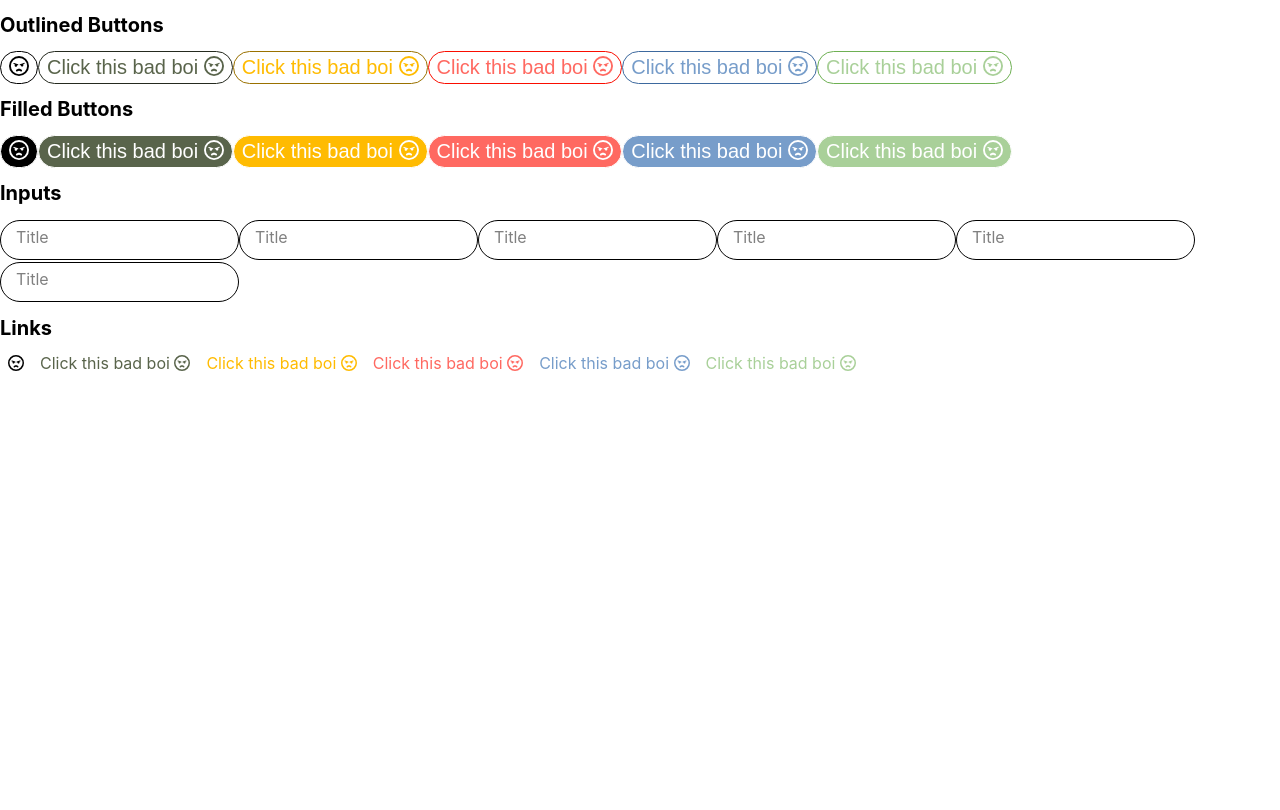
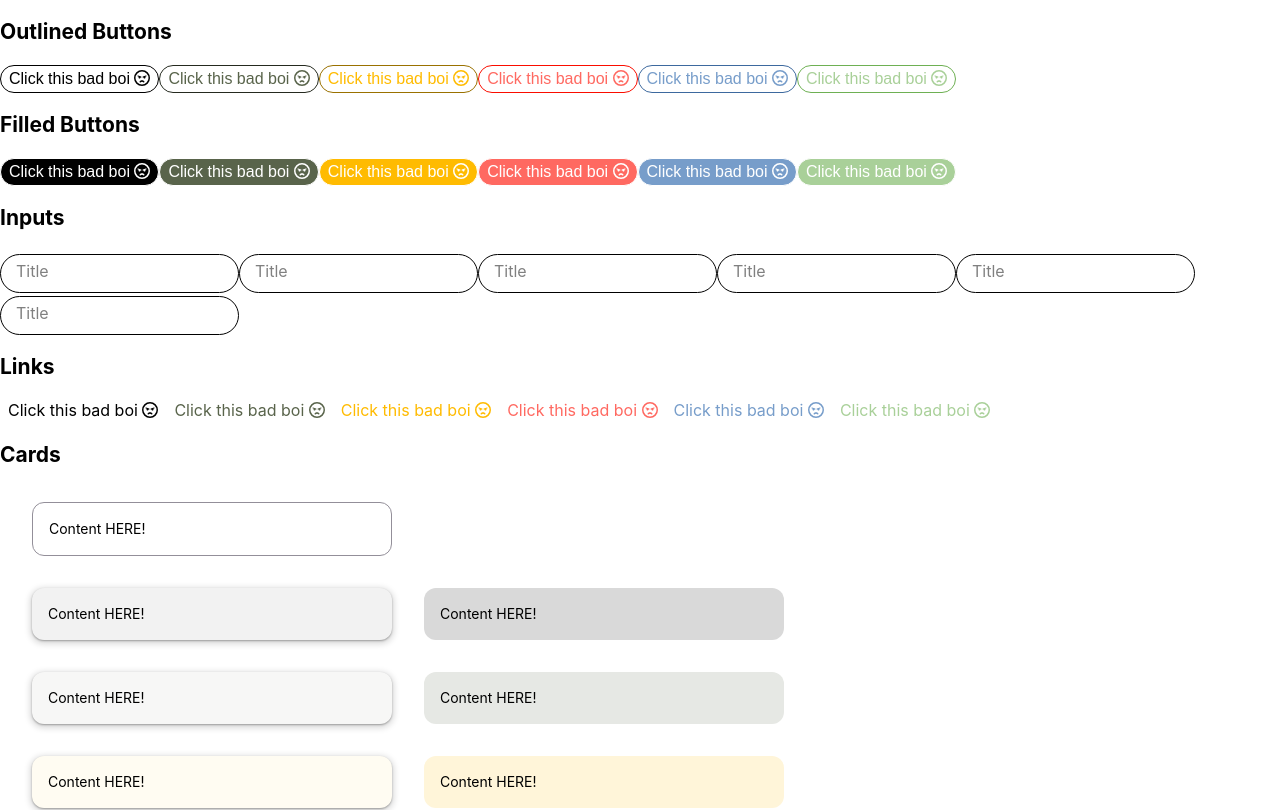
Before and after one commit to habiteam/habitea, a Next.js app: page /playground in a window 1280 px wide. Shown: the top 810 px of the page. Built offline with nearby package versions, Linux system fonts and the light colour scheme.

Commit message:
feat: card

```diff
--- a/common/components/Button/Button.module.scss
+++ b/common/components/Button/Button.module.scss
@@ -2,7 +2,7 @@
 
 .button {
   padding: 4px 8px;
-  font-size: 2rem;
+  font-size: 1.6rem;
   background: none;
   color: white;
   border: 1px solid;
--- /dev/null
+++ b/common/components/Card/Card.module.scss
@@ -0,0 +1,27 @@
+@import '../../../styles/colors.module.scss';
+
+.card {
+  width: 100%;
+  padding: 16px;
+  border-radius: 12px;
+  background-color: #fff;
+
+  &--outlined {
+    border: 1px solid #938f99;
+  }
+
+  &--elevated {
+    box-shadow: 0px 1px 2px rgba(0, 0, 0, 0.3),
+      0px 2px 6px 2px rgba(0, 0, 0, 0.15);
+  }
+
+  @each $name, $color in $colors-map {
+    &--color-#{$name}.card--elevated {
+      background-color: mix($color, #fff, 5%);
+    }
+
+    &--color-#{$name}.card--filled {
+      background-color: mix($color, #fff, 15%);
+    }
+  }
+}
--- /dev/null
+++ b/common/components/Card/Card.tsx
@@ -0,0 +1,15 @@
+import styles from './Card.module.scss';
+import { CardPropSchema } from './Card.schema';
+
+export default function Card(props: CardPropSchema) {
+  return (
+    <div
+      style={{ maxWidth: props.maxWidth ?? '100%' }}
+      className={`${styles.card} ${
+        styles[`card--${props.appearance ?? 'outlined'}`]
+      } ${styles[`card--color-${props.color ?? 'default'}`]}`}
+    >
+      {props.children}
+    </div>
+  );
+}
--- a/common/components/Link/Link.module.scss
+++ b/common/components/Link/Link.module.scss
@@ -1,22 +1,25 @@
 @import '../../../styles/colors.module.scss';
 
-@each $name, $color in $colors-map {
-  .link--#{$name} {
-    color: #{$color};
+.link {
   font-size: 1.6rem;
   padding: 4px 8px;
   border-radius: 24px;
   transition: all 400ms;
-
-    &:hover,
-    &:focus-visible {
-      background-color: mix($color, #fff, 15%);
-    }
 
   &:active,
   &:focus,
   &:focus-visible {
     border-radius: 8px;
   }
+
+  @each $name, $color in $colors-map {
+    &--#{$name} {
+      color: #{$color};
+
+      &:hover,
+      &:focus-visible {
+        background-color: mix($color, #fff, 15%);
       }
     }
+  }
+}
--- a/common/components/Link/Link.tsx
+++ b/common/components/Link/Link.tsx
@@ -5,7 +5,11 @@ import { LinkPropSchema } from './Link.schema';
 export default function Link(props: LinkPropSchema) {
   return (
     <NextLink href={props.href} legacyBehavior>
-      <a className={`${styles[`link--${props.color ?? 'default'}`]}`}>
+      <a
+        className={`${styles.link} ${
+          styles[`link--${props.color ?? 'default'}`]
+        }`}
+      >
         {props.children}
       </a>
     </NextLink>
--- a/pages/playground/index.tsx
+++ b/pages/playground/index.tsx
@@ -1,116 +1,93 @@
 import { faFaceAngry } from '@fortawesome/free-regular-svg-icons';
 import { FontAwesomeIcon } from '@fortawesome/react-fontawesome';
+import Head from 'next/head';
+import React from 'react';
 import Button from '../../common/components/Button/Button';
+import Card from '../../common/components/Card/Card';
 import Input from '../../common/components/Input/Input';
 import Link from '../../common/components/Link/Link';
+import { Color } from '../../common/constants/Color';
 
 export default function Playground() {
+  const colors: Color[] = [
+    'default',
+    'primary',
+    'warning',
+    'danger',
+    'info',
+    'success',
+  ];
+
   return (
     <>
+      <Head>
+        <title>Habitea - Playground</title>
+      </Head>
+
       <div>
-        <h1>Outlined Buttons</h1>
-        <Button fillType="outline">
-          <FontAwesomeIcon icon={faFaceAngry}></FontAwesomeIcon>
-        </Button>
-
-        <Button fillType="outline" color="primary">
+        <h2>Outlined Buttons</h2>
+        {colors.map((color, i) => (
+          <Button key={i} fillType="outline" color={color}>
             Click this bad boi&nbsp;
             <FontAwesomeIcon icon={faFaceAngry}></FontAwesomeIcon>
           </Button>
+        ))}
+      </div>
 
-        <Button fillType="outline" color="warning">
+      <div>
+        <h2>Filled Buttons</h2>
+        {colors.map((color, i) => (
+          <Button key={i} fillType="filled" color={color}>
             Click this bad boi&nbsp;
             <FontAwesomeIcon icon={faFaceAngry}></FontAwesomeIcon>
           </Button>
-
-        <Button fillType="outline" color="danger">
-          Click this bad boi&nbsp;
-          <FontAwesomeIcon icon={faFaceAngry}></FontAwesomeIcon>
-        </Button>
-
-        <Button fillType="outline" color="info">
-          Click this bad boi&nbsp;
-          <FontAwesomeIcon icon={faFaceAngry}></FontAwesomeIcon>
-        </Button>
-
-        <Button fillType="outline" color="success">
-          Click this bad boi&nbsp;
-          <FontAwesomeIcon icon={faFaceAngry}></FontAwesomeIcon>
-        </Button>
+        ))}
       </div>
 
       <div>
-        <h1>Filled Buttons</h1>
-        <Button fillType="filled">
-          <FontAwesomeIcon icon={faFaceAngry}></FontAwesomeIcon>
-        </Button>
-
-        <Button fillType="filled" color="primary">
-          Click this bad boi&nbsp;
-          <FontAwesomeIcon icon={faFaceAngry}></FontAwesomeIcon>
-        </Button>
-
-        <Button fillType="filled" color="warning">
-          Click this bad boi&nbsp;
-          <FontAwesomeIcon icon={faFaceAngry}></FontAwesomeIcon>
-        </Button>
-
-        <Button fillType="filled" color="danger">
-          Click this bad boi&nbsp;
-          <FontAwesomeIcon icon={faFaceAngry}></FontAwesomeIcon>
-        </Button>
-
-        <Button fillType="filled" color="info">
-          Click this bad boi&nbsp;
-          <FontAwesomeIcon icon={faFaceAngry}></FontAwesomeIcon>
-        </Button>
-
-        <Button fillType="filled" color="success">
-          Click this bad boi&nbsp;
-          <FontAwesomeIcon icon={faFaceAngry}></FontAwesomeIcon>
-        </Button>
+        <h2>Inputs</h2>
+        {colors.map((color, i) => (
+          <Input key={i} title="Title" id="id" color={color}></Input>
+        ))}
       </div>
 
       <div>
-        <h1>Inputs</h1>
-        <Input title="Title" id="id"></Input>
-        <Input title="Title" id="id" color="primary"></Input>
-        <Input title="Title" id="id" color="warning"></Input>
-        <Input title="Title" id="id" color="danger"></Input>
-        <Input title="Title" id="id" color="info"></Input>
-        <Input title="Title" id="id" color="success"></Input>
-      </div>
-
-      <div>
-        <h1>Links</h1>
-        <Link href="app">
-          <FontAwesomeIcon icon={faFaceAngry}></FontAwesomeIcon>
-        </Link>
-
-        <Link href="app" color="primary">
+        <h2>Links</h2>
+        {colors.map((color, i) => (
+          <Link key={i} href="app" color={color}>
             Click this bad boi&nbsp;
             <FontAwesomeIcon icon={faFaceAngry}></FontAwesomeIcon>
           </Link>
+        ))}
+      </div>
 
-        <Link href="app" color="warning">
-          Click this bad boi&nbsp;
-          <FontAwesomeIcon icon={faFaceAngry}></FontAwesomeIcon>
-        </Link>
+      <h2>Cards</h2>
+      <div
+        style={{
+          margin: '32px',
+        }}
+      >
+        <Card maxWidth="360px">Content HERE!</Card>
 
-        <Link href="app" color="danger">
-          Click this bad boi&nbsp;
-          <FontAwesomeIcon icon={faFaceAngry}></FontAwesomeIcon>
-        </Link>
+        {colors.map((color, i) => (
+          <div
+            key={i}
+            style={{
+              marginTop: '32px',
+              display: 'flex',
+              flexDirection: 'row',
+              gap: '32px',
+            }}
+          >
+            <Card maxWidth="360px" appearance="elevated" color={color}>
+              Content HERE!
+            </Card>
 
-        <Link href="app" color="info">
-          Click this bad boi&nbsp;
-          <FontAwesomeIcon icon={faFaceAngry}></FontAwesomeIcon>
-        </Link>
-
-        <Link href="app" color="success">
-          Click this bad boi&nbsp;
-          <FontAwesomeIcon icon={faFaceAngry}></FontAwesomeIcon>
-        </Link>
+            <Card maxWidth="360px" appearance="filled" color={color}>
+              Content HERE!
+            </Card>
+          </div>
+        ))}
       </div>
     </>
   );
--- a/styles/globals.scss
+++ b/styles/globals.scss
@@ -5,6 +5,11 @@ body {
   font-family: -apple-system, BlinkMacSystemFont, Segoe UI, Roboto, Oxygen,
     Ubuntu, Cantarell, Fira Sans, Droid Sans, Helvetica Neue, sans-serif;
   font-size: 10px;
+}
+
+body {
+  font-size: 1.4rem;
+  line-height: 1.43;
 }
 
 a {
```
Also changed, not shown: common/components/Card/Card.schema.ts (added, +9 -0 lines). Lines whose indentation alone changed are shown as unchanged.
